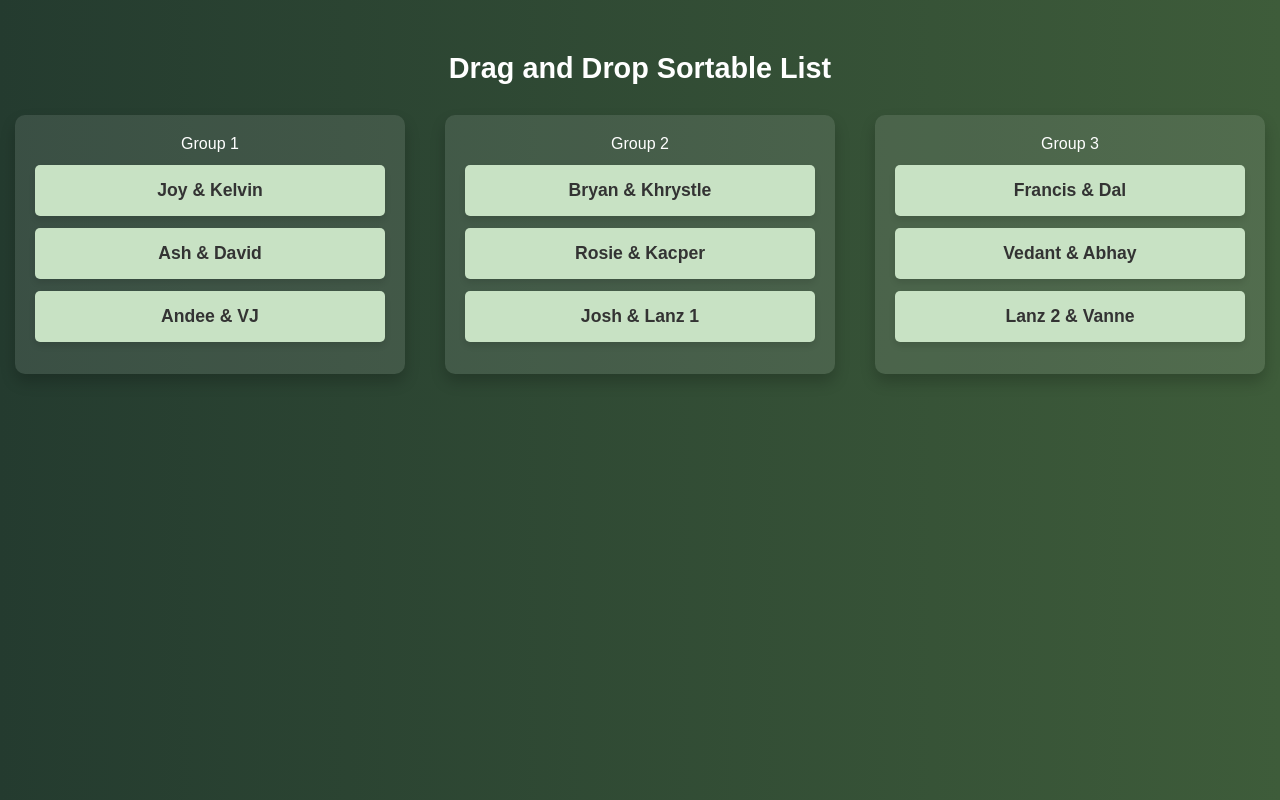
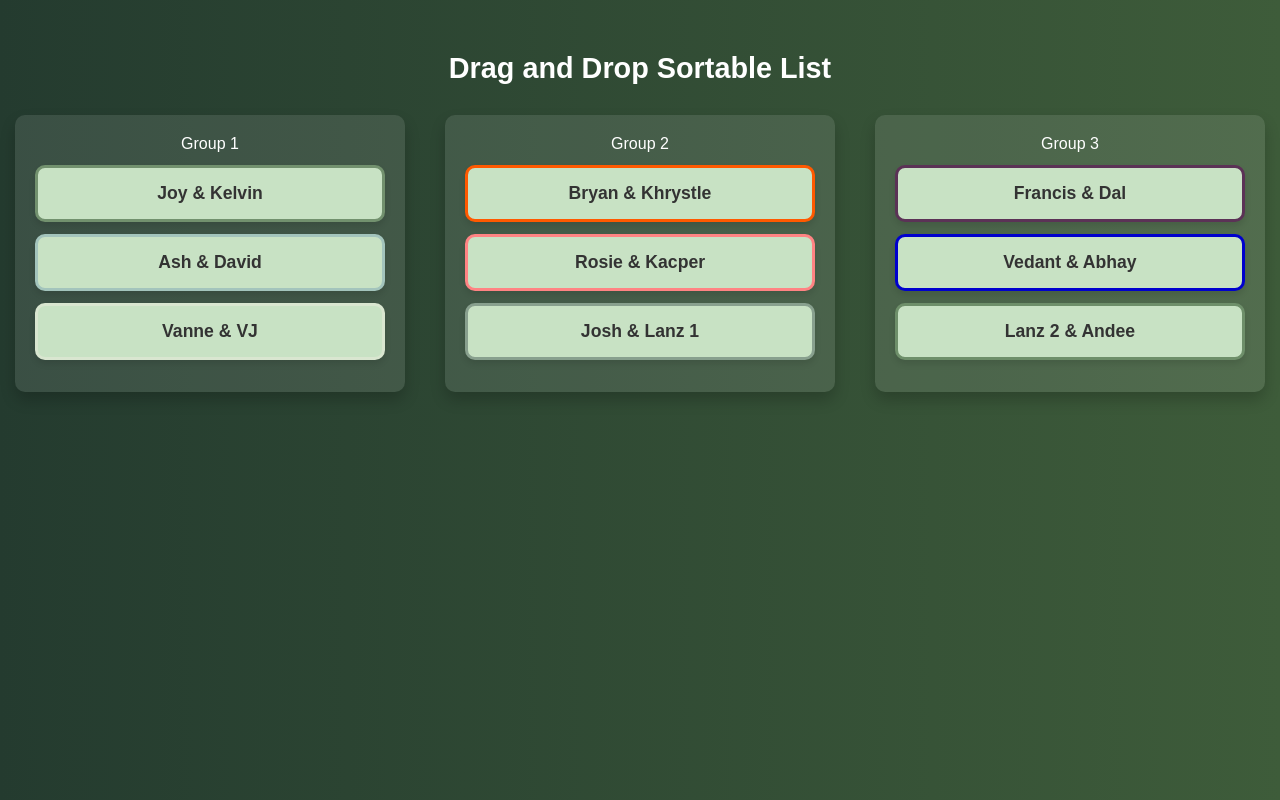
Before and after one commit to rk1274/badminton-pickems, a plain HTML site: page index.html in a window 1280 px wide. Drawn offline with Linux system fonts and the light colour scheme.

Commit message:
Initial polished

```diff
--- a/script.js
+++ b/script.js
@@ -2,25 +2,61 @@ const groups = [
   {
     name: "Group 1",
     pairs: [
-      ["Joy", "Kelvin"],
-      ["Ash", "David"],
-      ["Andee", "VJ"],
+      {
+        pair: ["Joy", "Kelvin"],
+        colour: "#72916e",
+        text: "#000000ff",
+      },
+      {
+        pair: ["Ash", "David"],
+        colour: "#a3c4bc",
+        text: "#000000ff",
+      },
+      {
+        pair: ["Vanne", "VJ"],
+        colour: "#d9e6d0",
+        text: "#000000ff",
+      },
     ],
   },
   {
     name: "Group 2",
     pairs: [
-      ["Bryan", "Khrystle"],
-      ["Rosie", "Kacper"],
-      ["Josh", "Lanz 1"],
+      {
+        pair: ["Bryan", "Khrystle"],
+        colour: "#FF5900",
+        text: "#000000ff",
+      },
+      {
+        pair: ["Rosie", "Kacper"],
+        colour: "#ff8383ff",
+        text: "#000000ff",
+      },
+      {
+        pair: ["Josh", "Lanz 1"],
+        colour: "#88a08e",
+        text: "#000000ff",
+      },
     ],
   },
   {
     name: "Group 3",
     pairs: [
-      ["Francis", "Dal"],
-      ["Vedant", "Abhay"],
-      ["Lanz 2", "Vanne"],
+      {
+        pair: ["Francis", "Dal"],
+        colour: "#5B3256",
+        text: "#adadadff",
+      },
+      {
+        pair: ["Vedant", "Abhay"],
+        colour: "#0000cd",
+        text: "#adadadff",
+      },
+      {
+        pair: ["Lanz 2", "Andee"],
+        colour: "#6e8f6a",
+        text: "#000000ff",
+      },
     ],
   },
 ];
@@ -39,11 +75,12 @@ groups.forEach(group => {
   groupName.innerHTML = group.name;
   pairContainer.appendChild(groupName);
 
-  group.pairs.forEach(pair => {
+  group.pairs.forEach(pairObj => {
     const pairItem = document.createElement("li");
     pairItem.classList.add("sortable-item");
     pairItem.setAttribute("draggable", "true");
-    pairItem.innerHTML = pair.join(" & ");
+    pairItem.innerHTML = pairObj.pair.join(" & ");
+    pairItem.style.borderColor = pairObj.colour;
 
     pairContainer.appendChild(pairItem);
   });
@@ -54,6 +91,7 @@ groups.forEach(group => {
 
 document.querySelectorAll(".group").forEach(list => {
   let draggingItem = null;
+  let dropTarget = null;
 
   list.addEventListener("dragstart", e => {
     draggingItem = e.target;
@@ -64,17 +102,33 @@ document.querySelectorAll(".group").forEach(list => {
     e.target.classList.remove("dragging");
     document.querySelectorAll(".sortable-item").forEach(item => item.classList.remove("over"));
     draggingItem = null;
+    dropTarget = null;
   });
 
   list.addEventListener("dragover", e => {
     e.preventDefault();
+
+    // Find the item you're hovering over
     const draggingOverItem = getDragAfterElement(list, e.clientY);
 
+    // Remove all .over before adding new one
     document.querySelectorAll(".sortable-item").forEach(item => item.classList.remove("over"));
 
-    if (draggingOverItem) {
+    if (draggingOverItem && draggingOverItem !== draggingItem) {
       draggingOverItem.classList.add("over");
-      list.insertBefore(draggingItem, draggingOverItem);
+      dropTarget = draggingOverItem;
+    } else {
+      dropTarget = null;
+    }
+  });
+
+  list.addEventListener("drop", e => {
+    e.preventDefault();
+
+    // Insert the dragged item in the new position
+    if (dropTarget) {
+      dropTarget.classList.remove("over");
+      list.insertBefore(draggingItem, dropTarget);
     } else {
       list.appendChild(draggingItem);
     }
--- a/style.css
+++ b/style.css
@@ -22,7 +22,9 @@ h2 {
     padding: 15px 20px;
     margin: 12px 0;
     background: #c8e2c4;
-    border-radius: 5px;
+    border-radius: 10px;
+    border-style: solid;
+    border-width: 3px;
     font-size: 1.1em;
     color: #333;
     font-weight: bold;
@@ -41,10 +43,10 @@ h2 {
     transform: rotate(-2deg);
 }
 
-/* .over {
-    border: 2px dashed #ff8c42;
-    background: #fff3e0;
-} */
+.over {
+    border: 2px dashed #233a20;
+    background: #97b891;
+}
 
 .groups-container {
     display: flex;
```
